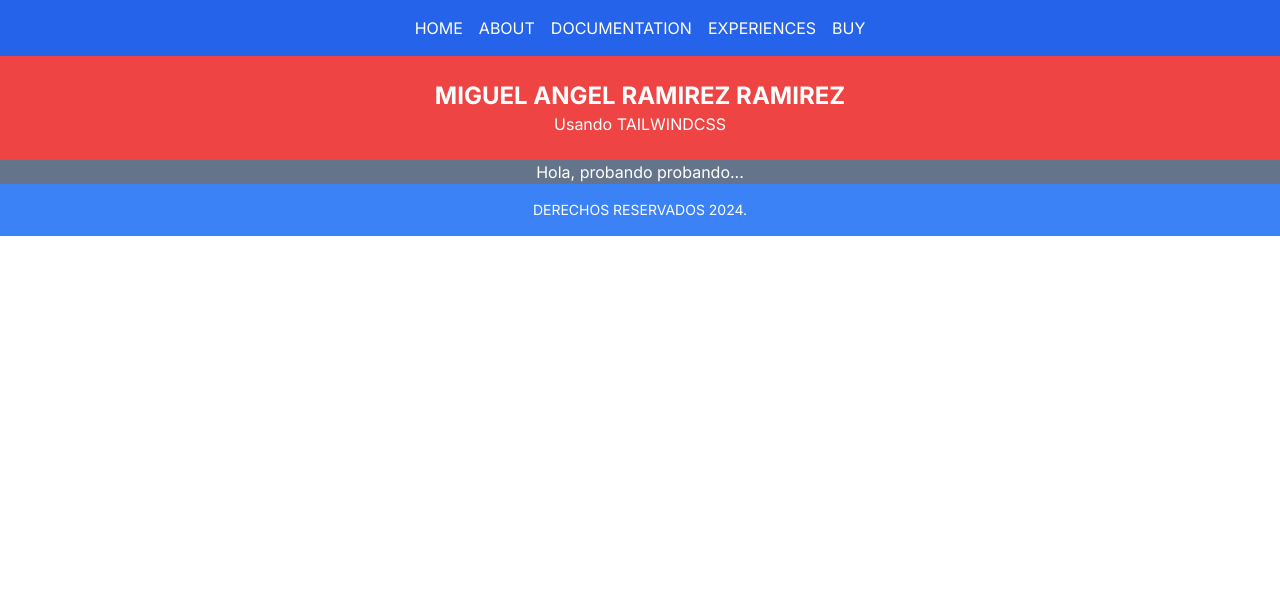
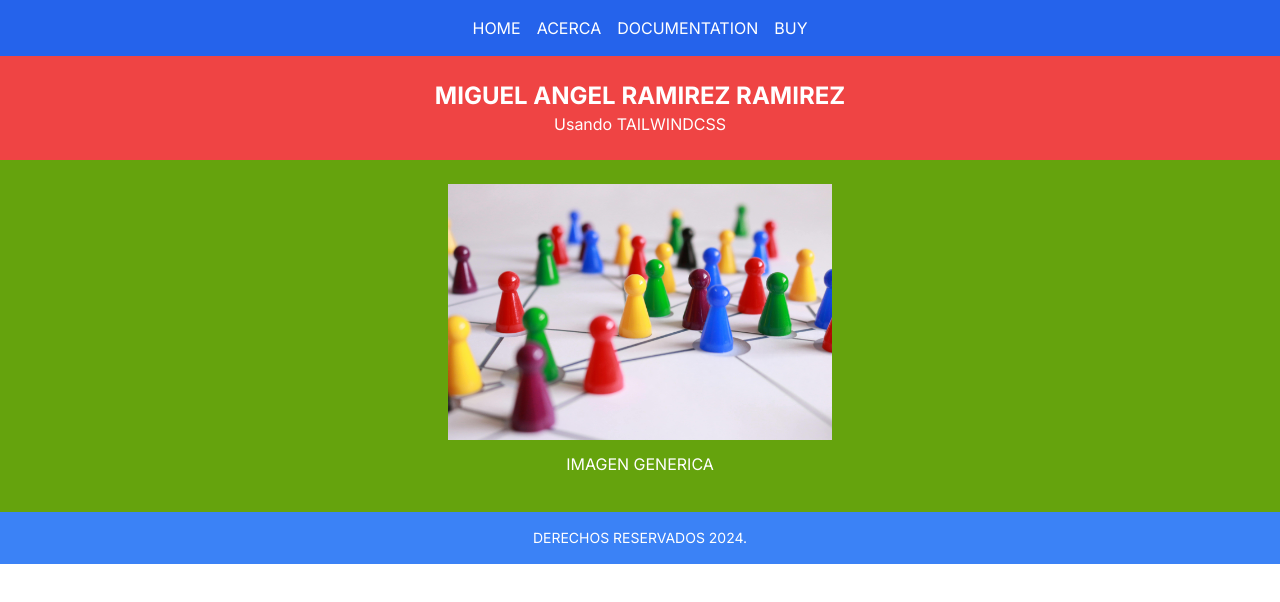
Before and after one commit to MigueDevp/firstAppNEXTjs, a Next.js app: page / in a window 1280 px wide. Shown: the top 602 px of the page. Built offline with nearby package versions, Linux system fonts and the light colour scheme.

Commit message:
LINK EN VEZ DE ETIQUETA a Y USO DEL COMPONENTE IMG

```diff
--- a/app/components/Navigation.tsx
+++ b/app/components/Navigation.tsx
@@ -1,18 +1,36 @@
-const Navegation = () => {
+import Link from 'next/link'
+export default function Navegation() {
   return (
     <nav className="bg-blue-600 p-4">
        <div className="container mx-auto flex items-center justify-center">
           <div className="space-x-4">
-          <a href="./" className="text-white hover:text-gray-700">HOME</a>
-          <a href="./acerca" className="text-white hover:text-gray-700">ABOUT</a>
-          <a href="./documentation" className="text-white hover:text-gray-700">DOCUMENTATION</a>
-          <a href="./experiences" className="text-white hover:text-gray-700">EXPERIENCES</a>
-          <a href="./buy" className="text-white hover:text-gray-700">BUY</a>
+              <Link href="/" className='text-white hover:text-gray-700'>HOME</Link>
+              <Link href="./acerca" className='text-white hover:text-gray-700'>ACERCA</Link>
+              <Link href="#" className='text-white hover:text-gray-700'>DOCUMENTATION</Link>
+              <Link href="#" className='text-white hover:text-gray-700'>BUY</Link>
        </div>
            </div>
     </nav>
-    );
+  )
+
 }
+// const Navegation = () => {
+//     return (
+//     <nav className="bg-blue-600 p-4">
+//       <div className="container mx-auto flex items-center justify-center">
+//         <div className="space-x-4">
+//           <a href="./" className="text-white hover:text-gray-700">HOME</a>
+
+//           <a href="./acerca" className="text-white hover:text-gray-700">ABOUT</a>
+//           <a href="#" className="text-white hover:text-gray-700">DOCUMENTATION</a>
+//           <a href="#" className="text-white hover:text-gray-700">EXPERIENCES</a>
+//           <a href="#" className="text-white hover:text-gray-700">BUY</a>
+//         </div>
+//       </div>
+//     </nav>
+//     );
+
+// }
 
 
-export default Navegation;
+// export default Navegation;
--- a/app/page.tsx
+++ b/app/page.tsx
@@ -4,15 +4,15 @@ import Navegation from "./components/Navigation";
 export default function Home() {
   return (
     <main>
-
-    <div className="bg-red-500 p-6 text-white text-center">
+      <div className="bg-red-500 p-6 text-white text-center">
         <h2 className="text-2xl font-bold">MIGUEL ANGEL RAMIREZ RAMIREZ</h2>
         <p>Usando TAILWINDCSS</p>
       </div>
-      <div className="bg-slate-500 w-600 h-600 text-center text-white">
-        <p>Hola, probando probando...</p>
+        <div className="bg-lime-600 p-6 text-white flex flex-col items-center">
+          <img src="/images/pexels-pixabay-163064.jpg" alt="IMAGEN GENERICA" className="w-96 h-400 object-cover" />
+          <p className="my-3">IMAGEN GENERICA</p>
+        </div>
 
-      </div>
-   </main>
+    </main>
   );
 }
```
Also changed, not shown: public/images/pexels-pixabay-163064.jpg (added). Lines whose indentation alone changed are shown as unchanged.
